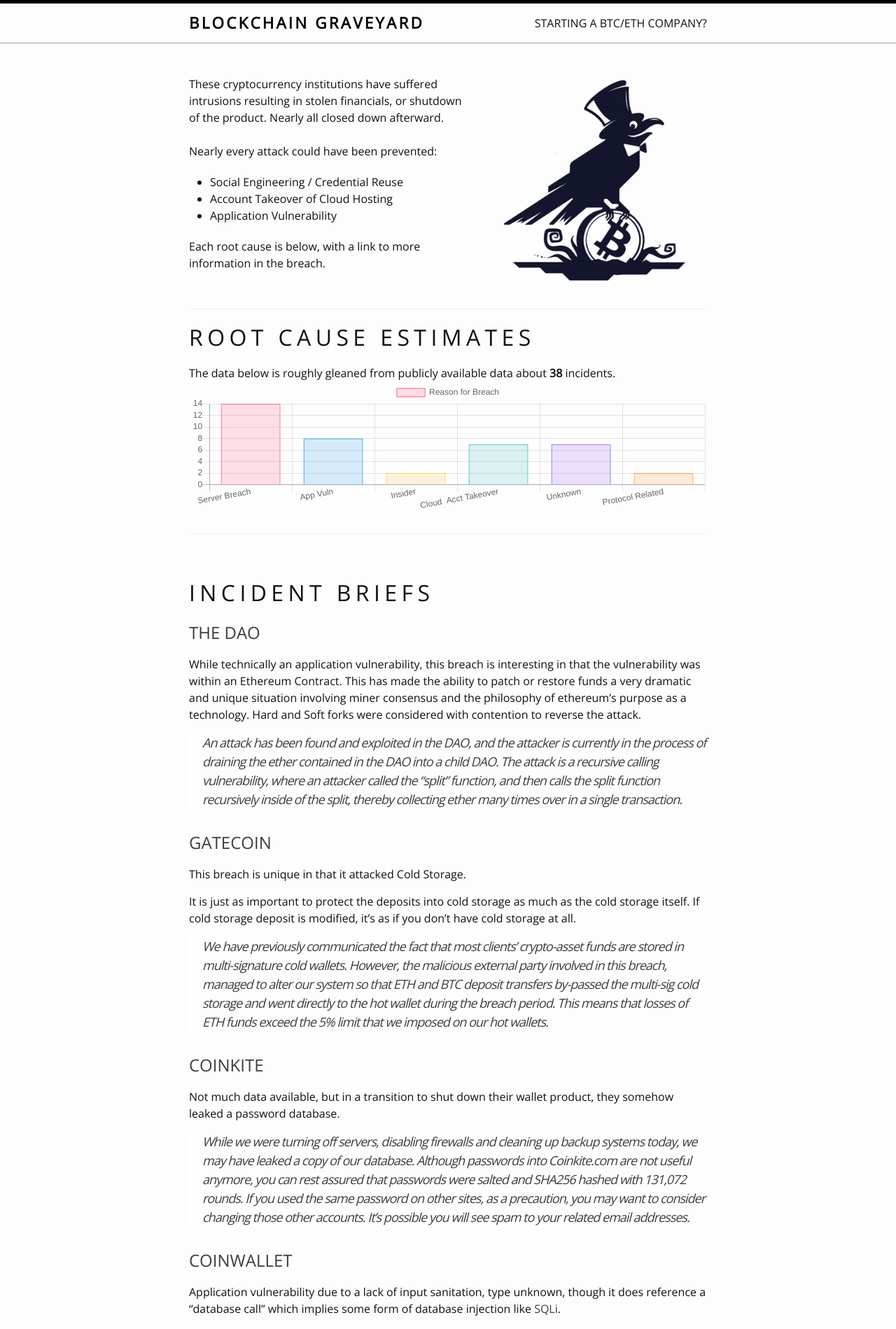
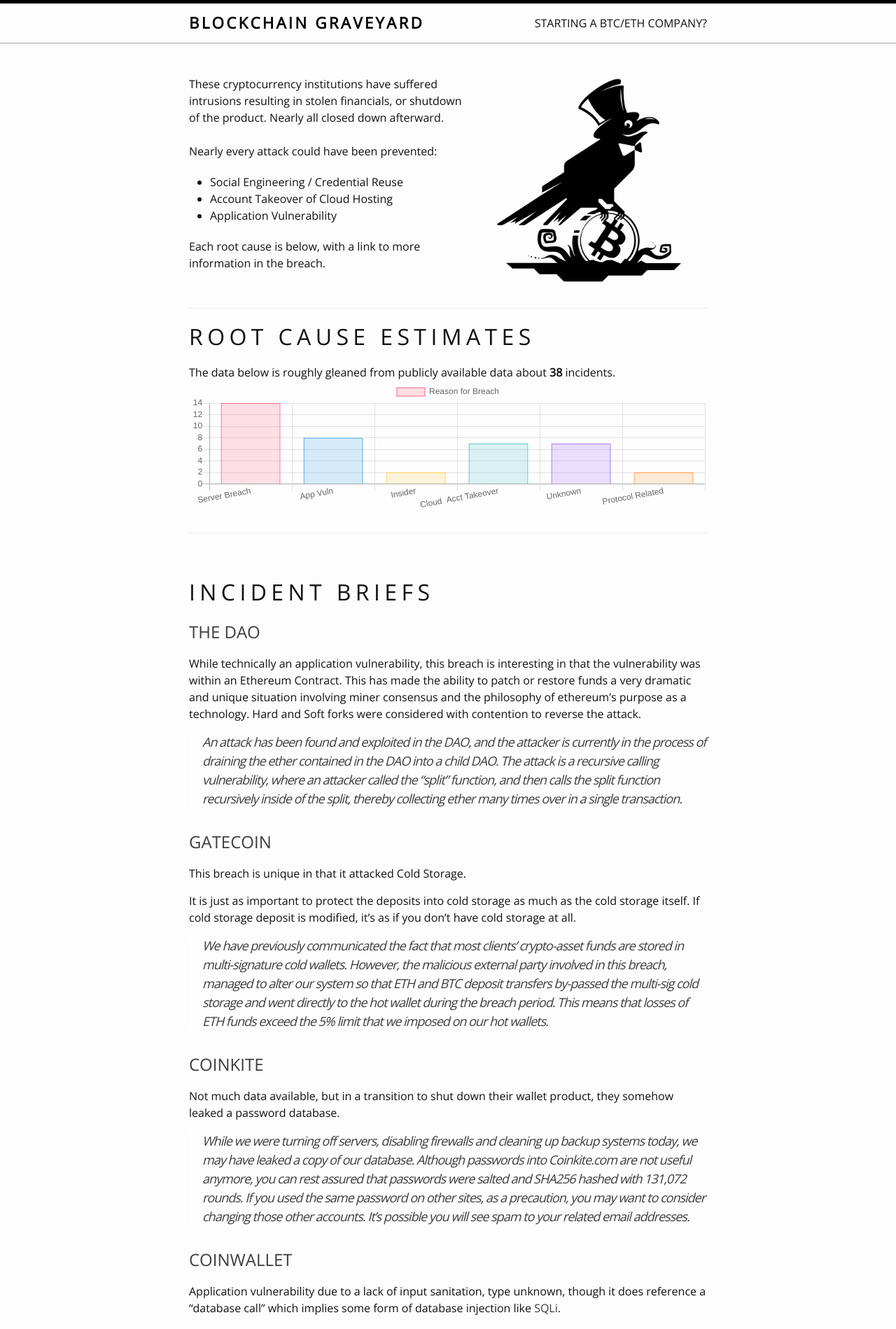
Before and after one commit to magoo/Blockchain-Graveyard, a Jekyll site: the page built from index.html, in a window 1280 px wide. Shown: the top 1899 px of the page at 70% size. Built offline with Jekyll 4.4.1, drawn with Linux system fonts in a browser that asks for light colours; nearby versions of some CDN libraries.

Commit message:
Logo Fixes

```diff
--- a/_sass/_layout.scss
+++ b/_sass/_layout.scss
@@ -292,6 +292,12 @@
 
 }
 
+#logo {
+
+  height: 300px;
+
+}
+
 #left-column {
   float: left;;
   width: 400px;
--- a/index.html
+++ b/index.html
@@ -23,7 +23,7 @@
     </div>
 
     <div id="right-column">
-      <img src="logo.png" />
+      <img id="logo" src="logo.png" />
     </div>
   </div>
 
```
Also changed, not shown: logo.png.
